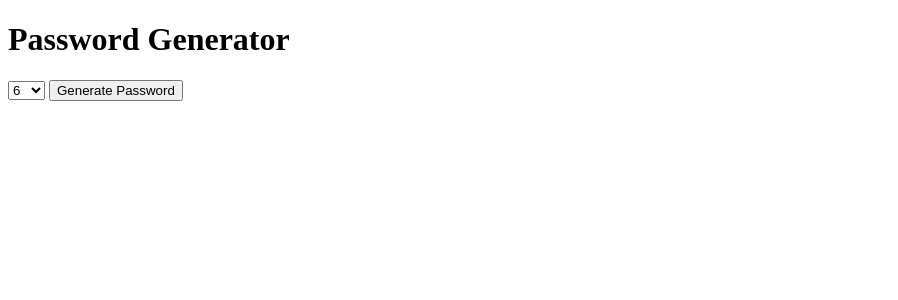
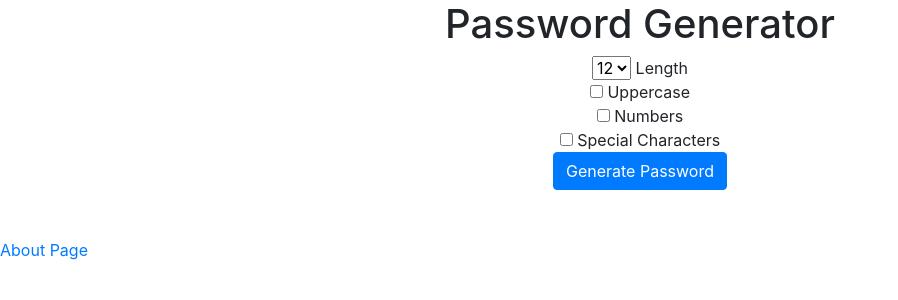
Before and after one commit to wloszynski/password-generator-django, a Django app: page / in a window 1280 px wide. Shown: the top 300 px of the page, without its empty margins (0-898 px from the left). Run offline with Django 3.2, Linux system fonts and the light colour scheme.

Commit message:
kinda finished

```diff
--- a/password_generator_project/generator/templates/generator/home.html
+++ b/password_generator_project/generator/templates/generator/home.html
@@ -4,8 +4,10 @@
     <meta charset="UTF-8">
     <meta name="viewport" content="width=device-width, initial-scale=1.0">
     <title>Homepage</title>
+    <link rel="stylesheet" href="https://cdn.jsdelivr.net/npm/bootstrap@4.5.3/dist/css/bootstrap.min.css" integrity="sha384-TX8t27EcRE3e/ihU7zmQxVncDAy5uIKz4rEkgIXeMed4M0jlfIDPvg6uqKI2xXr2" crossorigin="anonymous">
 </head>
 <body>
+    <div class="container text-center">
     <h1>Password Generator</h1>
     <form action="{% url 'password' %}">
         <select name="length">
@@ -14,9 +16,26 @@
             <option value="8">8</option>
             <option value="9">9</option>
             <option value="10">10</option>
-        </select>
-        <input type="submit" value="Generate Password">
+            <option value="11">11</option>
+            <option value="12" selected="selected">12</option>
+            <option value="13">13</option>
+            <option value="14">14</option>
+            <option value="15">15</option>
+            <option value="16">16</option>
+        </select> Length
+        <br>
+        <input type="checkbox" name="uppercase"> Uppercase
+        <br>
+        <input type="checkbox" name="numbers"> Numbers
+        <br>
+        <input type="checkbox" name="special"> Special Characters
+        <br>
+        <input type="submit" value="Generate Password" class="btn btn-primary">
 
     </form>
+    </div>
+    <br>
+    <br>
+    <a href="{% url 'about' %}">About Page</a>
 </body>
 </html>
--- a/password_generator_project/generator/views.py
+++ b/password_generator_project/generator/views.py
@@ -1,5 +1,6 @@
 from django.shortcuts import render
 from django.http import HttpResponse
+import random
 
 # Create your views here.
 
@@ -7,4 +8,21 @@
     return render(request, 'generator/home.html', {'password':'pass123'})
 
 def password(request):
-    return render(request, 'generator/password.html', {'password':'pass123'})
+    characters = list('abcdefghijklmnopqrstuvwxyz')
+    length = int(request.GET.get('length',12))
+
+    if request.GET.get('uppercase'):
+        characters.extend('ABCDEFGHIJKLMNOPQRSTUVWXYZ')
+    if request.GET.get('special'):
+        characters.extend('!@#$%^&*()')
+    if request.GET.get('special'):
+        characters.extend('0123456789')
+
+    thepassword = ''
+    for x in range(length):
+        thepassword += random.choice(characters)
+
+    return render(request, 'generator/password.html', {'password': thepassword})
+
+def about(request):
+    return render(request, 'generator/about.html')
--- a/password_generator_project/password_generator/urls.py
+++ b/password_generator_project/password_generator/urls.py
@@ -19,6 +19,7 @@
 
 urlpatterns = [
     path('admin/', admin.site.urls),
-    path('', views.home),
+    path('', views.home, name='home'),
     path('generatedpassword/', views.password, name='password'),
+    path('about/', views.about, name='about'),
 ]
```
Also changed, not shown: password_generator_project/generator/templates/generator/about.html (added, +12 -0 lines), password_generator_project/generator/templates/generator/password.html (+8 -1 lines).
